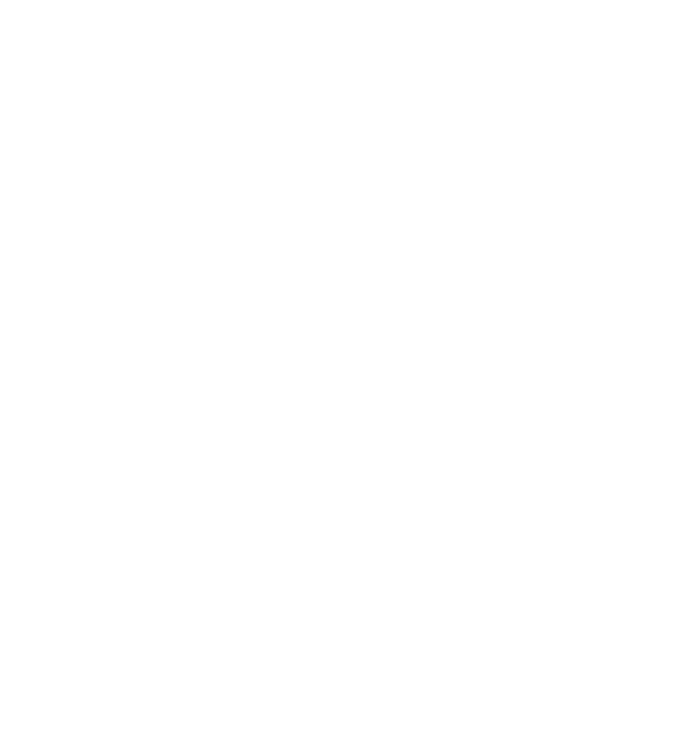
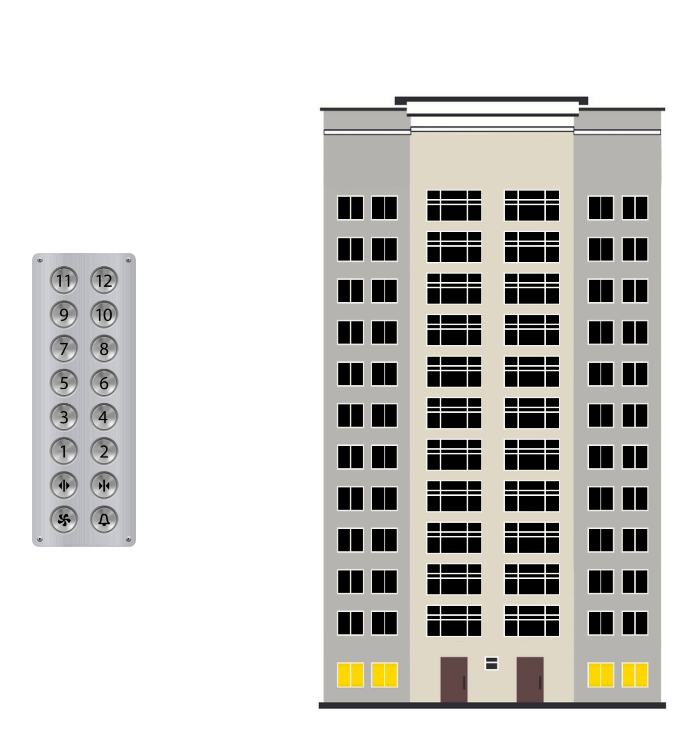
Before and after one commit to aramaramyan/elevator-react, a React (Create React App) app: page / in a window 1280 px wide. Shown: the top 748 px of the page, without its empty margins (200-898 px from the left). Built offline with nearby package versions, Linux system fonts and the light colour scheme.

Commit message:
feat: add styles to Building and RemoteControl components

```diff
--- a/src/App.css
+++ b/src/App.css
@@ -1,4 +1,7 @@
 .App {
+    display: flex;
+    justify-content: center;
+    align-items: center;
     width: 100%;
     height: 100vh;
 }
--- a/src/App.js
+++ b/src/App.js
@@ -5,8 +5,8 @@
 export default function App() {
   return (
     <div className="App">
+      <RemoteControl />
       <Building />
-      <RemoteControl />
     </div>
   );
 }
--- a/src/components/Building/Building.css
+++ b/src/components/Building/Building.css
@@ -0,0 +1,31 @@
+.building_wrapper {
+    position: relative;
+    width: 712px;
+    height: 769px;
+}
+
+.building_wrapper img {
+    width: 100%;
+    height: 100%;
+}
+
+.black_bg {
+    position: absolute;
+    top: 0;
+    left: 0;
+    width: 712px;
+    height: 769px;
+    background-color: black;
+    z-index: -2;
+}
+
+.elevator {
+    position: absolute;
+    bottom: 90px;
+    left: 16px;
+    width: 680px;
+    height: 40px;
+    background-color: gold;
+    filter: blur(6px);
+    z-index: -1;
+}
--- a/src/components/Building/Building.jsx
+++ b/src/components/Building/Building.jsx
@@ -1,11 +1,12 @@
+import buildingPNG from "./../../img/building.png";
 import "./Building.css";
 
 export default function Building() {
   return (
-    <>
-      <div className="building" />
+    <div className="building_wrapper">
+      <img src={buildingPNG} alt="Building Image" />
       <div className="black_bg" />
       <div className="elevator" />
-    </>
+    </div>
   );
 }
--- a/src/components/RemoteControl/RemoteControl.css
+++ b/src/components/RemoteControl/RemoteControl.css
@@ -0,0 +1,6 @@
+.buttons_wrapper {
+    width: 103.5px;
+    height: 293.5px;
+    background: url("./../../img/elevatorButtons.png") 50% 50%/contain no-repeat;
+    border-radius: 7px;
+}
--- a/src/index.css
+++ b/src/index.css
@@ -3,3 +3,8 @@
   padding: 0;
   box-sizing: border-box;
 }
+
+body {
+    width: 100%;
+    height: 100vh;
+}
```
